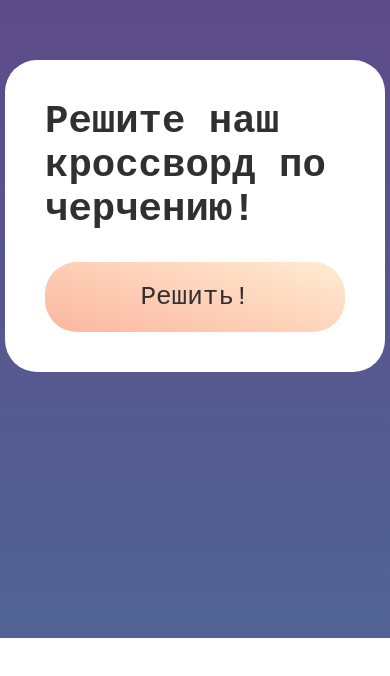
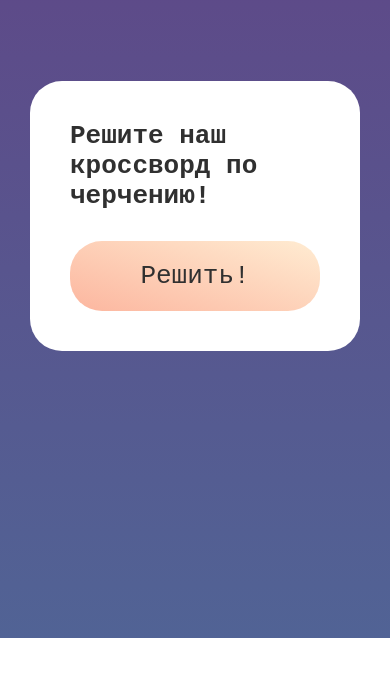
Before and after one commit to SwiTsoLt/cherchenie, a website: page index.html in a window 390 px wide. Shown: the part 206-882 px from the top of the page. Drawn offline with Linux system fonts and the light colour scheme.

Commit message:
add media styles to header

```diff
--- a/styles/main.css
+++ b/styles/main.css
@@ -6,7 +6,7 @@
   width: 100%;
   height: fit-content;
   min-height: 100vh;
-  padding: 0 20px;
+  padding: 0 30px;
 }
 
 .bg {
@@ -45,7 +45,8 @@ header {
 .title > a {
   text-decoration: none;
   color: #303030;
-  width: 300px;
+  width: 100%;
+  max-width: 280px;
   font-size: 2em;
   font-weight: 500;
   background: linear-gradient(0.55turn, #ffecd2, #fcb69f);
@@ -53,3 +54,9 @@ header {
   border-radius: 32px;
   text-align: center;
 }
+
+@media screen and (max-width: 800px) {
+  .title > h1 {
+    font-size: 2em;
+  }
+}
```
